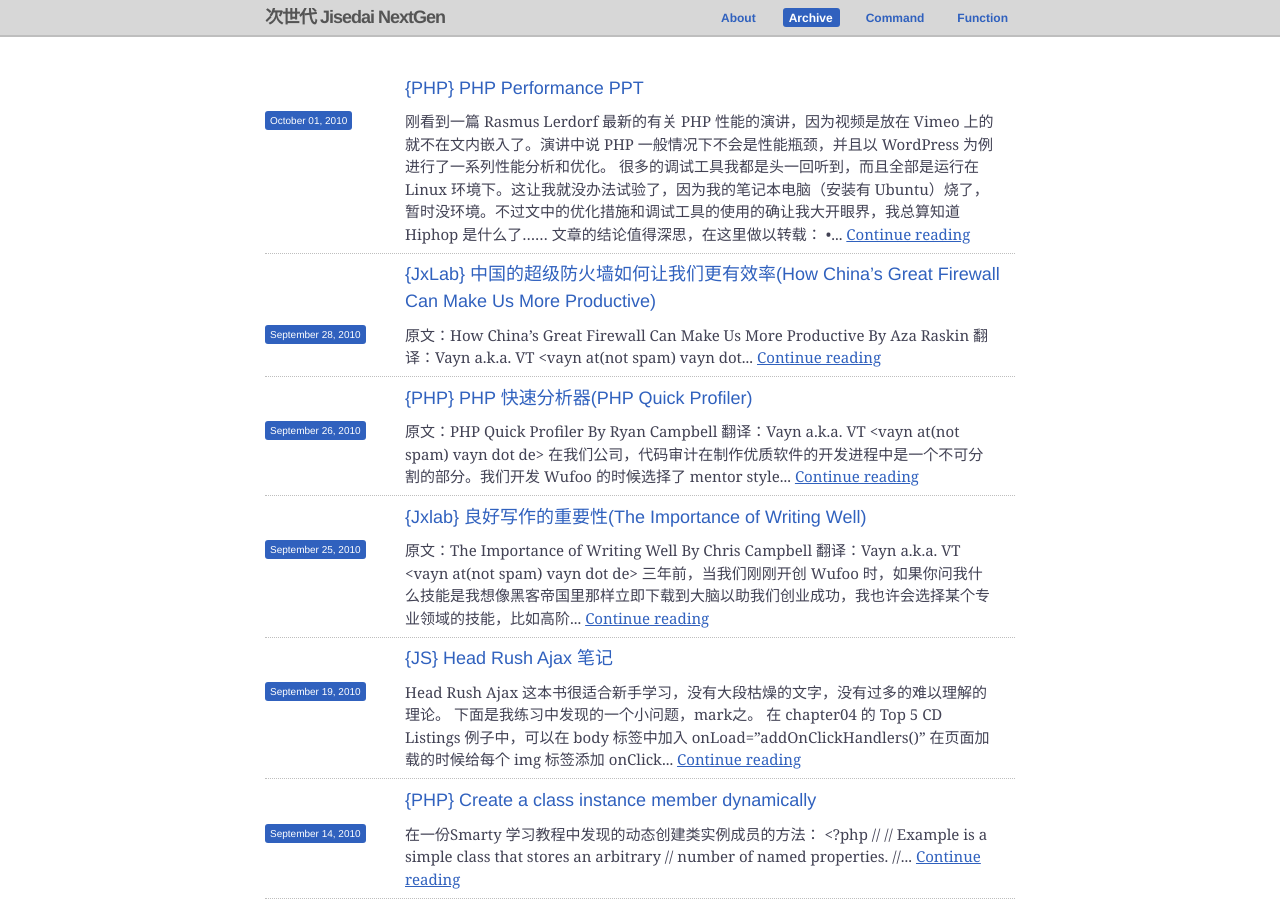
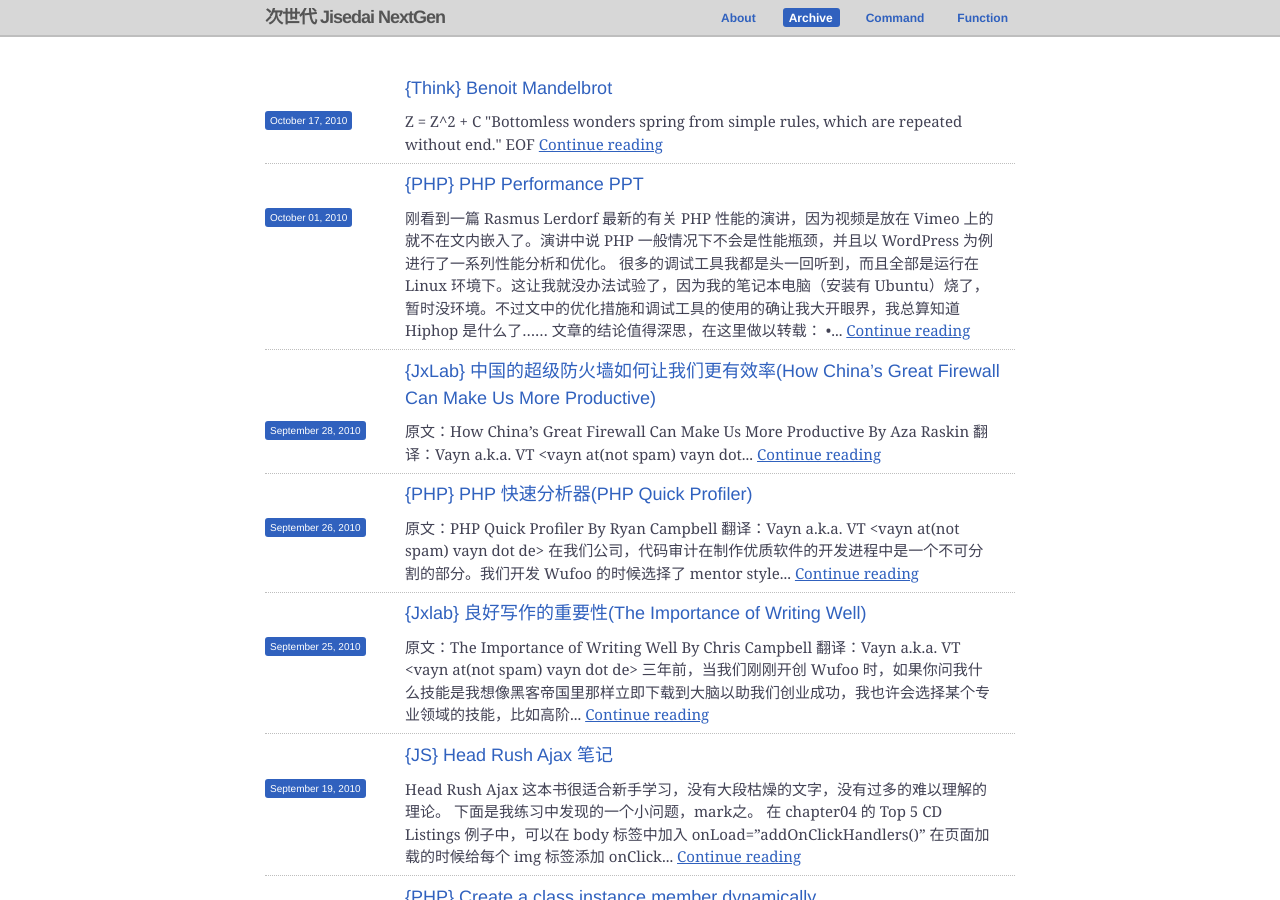
Before and after one commit to Vayn/vayn.github.io, a Jekyll site: the page built from archive.html, in a window 1280 px wide and 900 px high. Built offline with Jekyll 4.4.1, drawn with Linux system fonts in a browser that asks for light colours.

Commit message:
new post

```diff
--- /dev/null
+++ b/_posts/2010-10-17-think-benoit-mandelbrot.html
@@ -0,0 +1,17 @@
+---
+layout: post
+title: '{Think} Benoit Mandelbrot'
+author: Vayn
+date: 2010-10-17
+categories:
+  - think
+  - php
+---
+
+<p>Z = Z^2 + C</p>
+
+<p>"Bottomless wonders spring from simple rules, which are repeated without end."</p>
+
+<p><embed src="http://video.ted.com/assets/player/swf/EmbedPlayer.swf" pluginspace="http://www.macromedia.com/go/getflashplayer" type="application/x-shockwave-flash" wmode="transparent" bgColor="#ffffff" width="446" height="326" allowFullScreen="true" allowScriptAccess="always" flashvars="vu=http://video.ted.com/talks/dynamic/BenoitMandelbrot_2010-medium.flv&su=http://images.ted.com/images/ted/tedindex/embed-posters/BenoitMandelbrot-2010.embed_thumbnail.jpg&vw=432&vh=240&ap=0&ti=909&introDuration=15330&adDuration=4000&postAdDuration=830&adKeys=talk=benoit_mandelbrot_fractals_the_art_of_roughness;year=2010;theme=numbers_at_play;event=TED2010;"></embed></p>
+
+<p>EOF</p>
--- a/function.markdown
+++ b/function.markdown
@@ -48,3 +48,5 @@ This function is significantly faster for checking illegal characters than the e
 [lcg_value](http://php.net/manual/en/function.lcg-value.php) - Combined linear congruential generator. lcg_value() returns a pseudo random number in the range of (0, 1).
 
 [getmypid](http://php.net/manual/en/function.getmypid.php) - Gets PHP's process ID.
+
+[strtr](http://cn.php.net/manual/en/function.strtr.php) - Translate characters or replace substrings.
```
